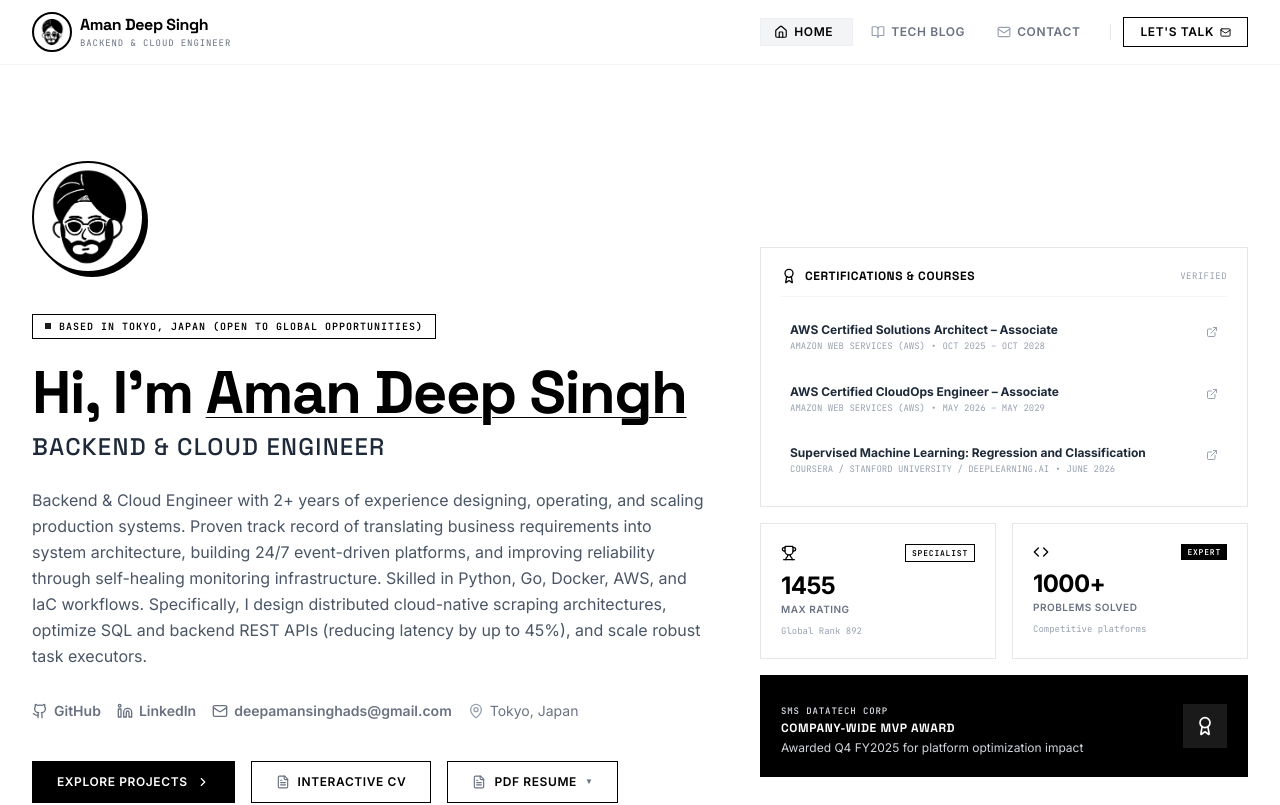
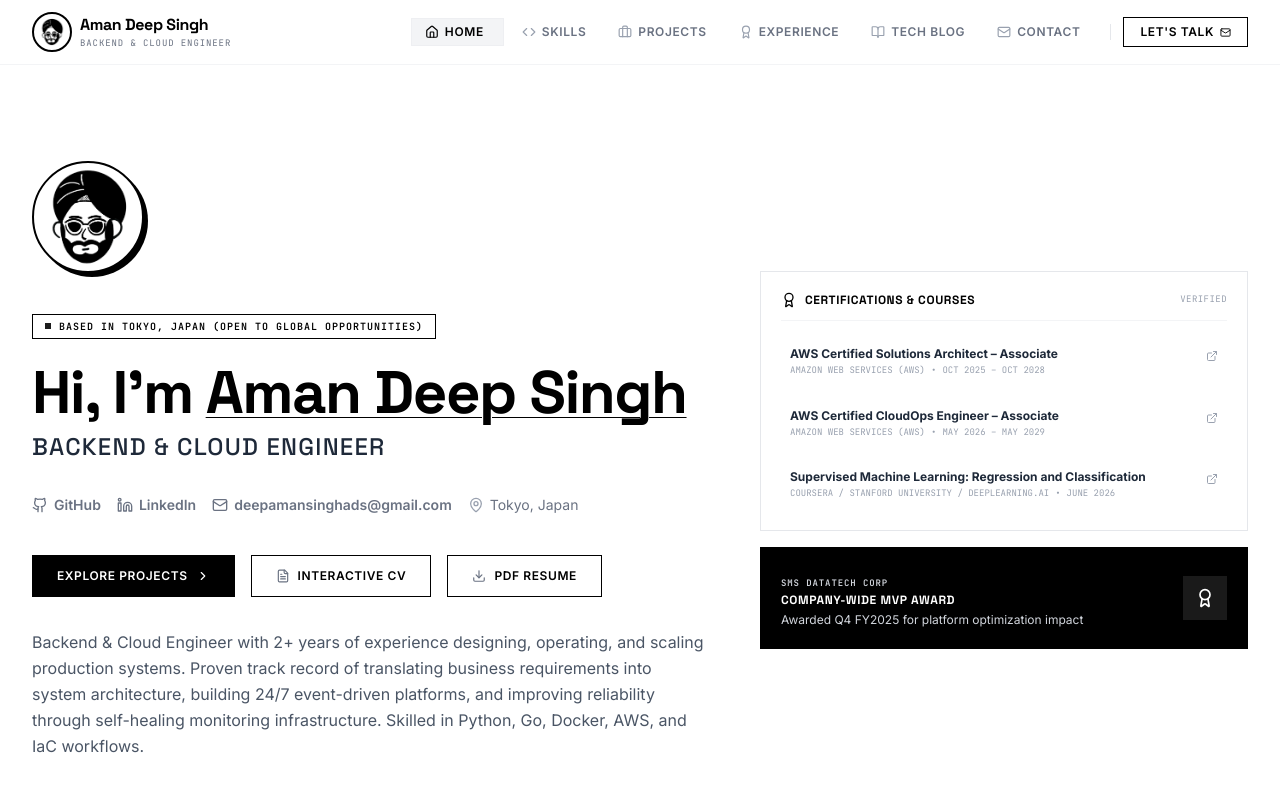
Before and after one commit to deep-astaad/portfolio, a React (Vite) app: page / in a window 1280 px wide. Shown: the top 805 px of the page. Built offline with nearby package versions, Linux system fonts and the light colour scheme.

Commit message:
feat(navigation): add section tracking and nav links
Implement scroll-based section navigation for the home page, add new navigation categories, and refine the hero section layout for better content flow.

```diff
--- a/src/components/Header.tsx
+++ b/src/components/Header.tsx
@@ -3,8 +3,8 @@
  * SPDX-License-Identifier: Apache-2.0
  */
 
-import React, { useState } from "react";
-import { Menu, X, Terminal, FileText, Mail, Home, BookOpen, Share2 } from "lucide-react";
+import React, { useState, useEffect } from "react";
+import { Menu, X, Terminal, FileText, Mail, Home, BookOpen, Share2, Code, Briefcase, Award } from "lucide-react";
 import { motion, AnimatePresence } from "motion/react";
 import { PERSONAL_INFO } from "../data";
 import Avatar from "./Avatar";
@@ -16,17 +16,80 @@ interface HeaderProps {
 
 export default function Header({ activeTab, setActiveTab }: HeaderProps) {
   const [isOpen, setIsOpen] = useState(false);
+  const [activeSection, setActiveSection] = useState<string>("home");
 
   const navItems = [
-    { id: "home" as const, label: "Home", icon: Home },
-    { id: "blog" as const, label: "Tech Blog", icon: BookOpen },
-    { id: "contact" as const, label: "Contact", icon: Mail },
+    { id: "home", label: "Home", type: "tab", icon: Home },
+    { id: "skills", label: "Skills", type: "scroll", targetId: "skills-section", icon: Code },
+    { id: "projects", label: "Projects", type: "scroll", targetId: "projects-section", icon: Briefcase },
+    { id: "experience", label: "Experience", type: "scroll", targetId: "experience-section", icon: Award },
+    { id: "blog", label: "Tech Blog", type: "tab", icon: BookOpen },
+    { id: "contact", label: "Contact", type: "tab", icon: Mail },
   ];
 
-  const handleNavClick = (tabId: "home" | "blog" | "contact") => {
-    setActiveTab(tabId);
-    setIsOpen(false);
-    window.scrollTo({ top: 0, behavior: "smooth" });
+  // Section observer to track the active section within the Home tab
+  useEffect(() => {
+    if (activeTab !== "home") return;
+
+    const sections = ["hero-section", "skills-section", "projects-section", "experience-section"];
+    const observers = sections.map((id) => {
+      const el = document.getElementById(id);
+      if (!el) return null;
+
+      const observer = new IntersectionObserver(
+        ([entry]) => {
+          if (entry.isIntersecting) {
+            if (id === "hero-section") {
+              setActiveSection("home");
+            } else if (id === "skills-section") {
+              setActiveSection("skills");
+            } else if (id === "projects-section") {
+              setActiveSection("projects");
+            } else if (id === "experience-section") {
+              setActiveSection("experience");
+            }
+          }
+        },
+        { threshold: 0.15, rootMargin: "-80px 0px -50% 0px" }
+      );
+      observer.observe(el);
+      return { observer, el };
+    });
+
+    return () => {
+      observers.forEach((obs) => {
+        if (obs) obs.observer.unobserve(obs.el);
+      });
+    };
+  }, [activeTab]);
+
+  const handleNavClick = (target: string | { id: string; label: string; type: string; targetId?: string }) => {
+    if (typeof target === "string") {
+      setActiveTab(target as "home" | "blog" | "contact");
+      setIsOpen(false);
+      window.scrollTo({ top: 0, behavior: "smooth" });
+    } else if (target.type === "scroll" && target.targetId) {
+      if (activeTab !== "home") {
+        setActiveTab("home");
+        // Wait for Home tab to render
+        setTimeout(() => {
+          const el = document.getElementById(target.targetId!);
+          if (el) {
+            el.scrollIntoView({ behavior: "smooth", block: "start" });
+          }
+        }, 150);
+      } else {
+        const el = document.getElementById(target.targetId);
+        if (el) {
+          el.scrollIntoView({ behavior: "smooth", block: "start" });
+        }
+      }
+      setIsOpen(false);
+    } else {
+      setActiveTab(target.id as "home" | "blog" | "contact");
+      setIsOpen(false);
+      window.scrollTo({ top: 0, behavior: "smooth" });
+    }
   };
 
   return (
@@ -51,15 +114,17 @@ export default function Header({ activeTab, setActiveTab }: HeaderProps) {
         </div>
 
         {/* Desktop Navigation */}
-        <nav className="hidden md:flex items-center space-x-1" id="desktop-nav">
+        <nav className="hidden lg:flex items-center space-x-1" id="desktop-nav">
           {navItems.map((item) => {
             const Icon = item.icon;
-            const isActive = activeTab === item.id;
+            const isActive = item.type === "scroll"
+              ? (activeTab === "home" && activeSection === item.id)
+              : (activeTab === item.id);
             return (
               <button
                 key={item.id}
                 id={`nav-${item.id}`}
-                onClick={() => handleNavClick(item.id)}
+                onClick={() => handleNavClick(item)}
                 className={`relative flex items-center space-x-1.5 px-3.5 py-1.5 font-sans text-xs uppercase tracking-wider font-semibold transition-all duration-200 ${
                   isActive
                     ? "text-black"
@@ -93,7 +158,7 @@ export default function Header({ activeTab, setActiveTab }: HeaderProps) {
         </nav>
 
         {/* Mobile Menu Button */}
-        <div className="flex md:hidden" id="mobile-menu-trigger">
+        <div className="flex lg:hidden" id="mobile-menu-trigger">
           <button
             onClick={() => setIsOpen(!isOpen)}
             className="inline-flex items-center justify-center p-2 text-black hover:bg-gray-100 focus:outline-none"
@@ -112,18 +177,20 @@ export default function Header({ activeTab, setActiveTab }: HeaderProps) {
             animate={{ opacity: 1, height: "auto" }}
             exit={{ opacity: 0, height: 0 }}
             transition={{ duration: 0.2 }}
-            className="md:hidden border-b border-gray-200 bg-white"
+            className="lg:hidden border-b border-gray-200 bg-white"
             id="mobile-drawer"
           >
             <div className="space-y-1 px-4 pt-2 pb-4">
               {navItems.map((item) => {
                 const Icon = item.icon;
-                const isActive = activeTab === item.id;
+                const isActive = item.type === "scroll"
+                  ? (activeTab === "home" && activeSection === item.id)
+                  : (activeTab === item.id);
                 return (
                   <button
                     key={item.id}
                     id={`mobile-nav-${item.id}`}
-                    onClick={() => handleNavClick(item.id)}
+                    onClick={() => handleNavClick(item)}
                     className={`flex w-full items-center space-x-3 px-4 py-3 font-sans text-sm uppercase tracking-wider font-semibold transition-colors duration-200 ${
                       isActive
                         ? "bg-gray-100 text-black border-l-2 border-black"
--- a/src/components/Hero.tsx
+++ b/src/components/Hero.tsx
@@ -15,7 +15,6 @@ interface HeroProps {
 
 export default function Hero({ setActiveTab }: HeroProps) {
   const [showResume, setShowResume] = useState(false);
-  const [showPdfDropdown, setShowPdfDropdown] = useState(false);
 
   return (
     <section className="relative overflow-hidden py-16 lg:py-24" id="hero-section">
@@ -69,22 +68,11 @@ export default function Hero({ setActiveTab }: HeroProps) {
               </motion.h2>
             </div>
 
-            {/* Structured Summary */}
-            <motion.p
+            {/* Social Links & Meta Info (Moved right below title text) */}
+            <motion.div
               initial={{ opacity: 0, y: 15 }}
               animate={{ opacity: 1, y: 0 }}
               transition={{ duration: 0.5, delay: 0.3 }}
-              className="font-sans text-base leading-relaxed text-gray-600 max-w-2xl"
-              id="hero-summary"
-            >
-              {PERSONAL_INFO.summary} Specifically, I design distributed cloud-native scraping architectures, optimize SQL and backend REST APIs (reducing latency by up to 45%), and scale robust task executors.
-            </motion.p>
-
-            {/* Social Links & Meta Info */}
-            <motion.div
-              initial={{ opacity: 0, y: 15 }}
-              animate={{ opacity: 1, y: 0 }}
-              transition={{ duration: 0.5, delay: 0.4 }}
               className="flex flex-wrap items-center gap-4 py-2"
               id="social-icons-row"
             >
@@ -122,11 +110,11 @@ export default function Hero({ setActiveTab }: HeroProps) {
               </div>
             </motion.div>
 
-            {/* Action Buttons */}
+            {/* Action Buttons (Moved right after the moved links) */}
             <motion.div
               initial={{ opacity: 0, y: 15 }}
               animate={{ opacity: 1, y: 0 }}
-              transition={{ duration: 0.5, delay: 0.5 }}
+              transition={{ duration: 0.5, delay: 0.4 }}
               className="flex flex-wrap gap-4 pt-2"
               id="hero-cta-buttons"
             >
@@ -151,56 +139,27 @@ export default function Hero({ setActiveTab }: HeroProps) {
                 <span>Interactive CV</span>
               </button>
 
-              <div className="relative inline-block text-left" id="pdf-resume-dropdown-container">
-                <button
-                  onClick={() => setShowPdfDropdown(!showPdfDropdown)}
-                  id="cta-pdf-resume"
-                  className="inline-flex items-center justify-center space-x-2 border border-black bg-white px-6 py-3 font-sans text-xs font-semibold uppercase tracking-wider text-black transition-all hover:bg-black hover:text-white group duration-200"
-                >
-                  <FileText size={14} className="text-gray-500 group-hover:text-white" />
-                  <span>PDF Resume</span>
-                  <span className="text-[8px] text-gray-500 group-hover:text-white transition-colors">▼</span>
-                </button>
-                {showPdfDropdown && (
-                  <>
-                    <div
-                      className="fixed inset-0 z-10"
-                      onClick={() => setShowPdfDropdown(false)}
-                    />
-                    <div className="absolute left-0 mt-2 w-48 bg-white border border-black shadow-lg z-20 font-sans">
-                      <a
-                        href="resume.pdf"
-                        target="_blank"
-                        rel="noreferrer"
-                        onClick={() => setShowPdfDropdown(false)}
-                        className="flex items-center space-x-2 px-4 py-3 text-xs text-black hover:bg-gray-100 transition-colors border-b border-gray-100"
-                      >
-                        <Eye size={14} className="text-gray-500" />
-                        <span>View PDF in Browser</span>
-                      </a>
-                      <a
-                        href="resume.pdf"
-                        download="Aman_Deep_Singh_Resume.pdf"
-                        onClick={() => setShowPdfDropdown(false)}
-                        className="flex items-center space-x-2 px-4 py-3 text-xs text-black hover:bg-gray-100 transition-colors"
-                      >
-                        <Download size={14} className="text-gray-500" />
-                        <span>Download PDF File</span>
-                      </a>
-                    </div>
-                  </>
-                )}
-              </div>
+              <a
+                href="resume.pdf"
+                download="Aman_Deep_Singh_Resume.pdf"
+                id="cta-pdf-resume"
+                className="inline-flex items-center justify-center space-x-2 border border-black bg-white px-6 py-3 font-sans text-xs font-semibold uppercase tracking-wider text-black transition-all hover:bg-black hover:text-white group duration-200"
+              >
+                <Download size={14} className="text-gray-500 group-hover:text-white transition-colors" />
+                <span>PDF Resume</span>
+              </a>
+            </motion.div>
 
-              <button
-                onClick={() => setActiveTab("blog")}
-                id="cta-read-blog"
-                className="inline-flex items-center justify-center space-x-2 border border-transparent bg-transparent px-4 py-3 font-sans text-xs font-bold uppercase tracking-wider text-black transition-all hover:underline"
-              >
-                <span>Read Technical Blog</span>
-                <span className="font-mono text-[10px] px-1.5 py-0.5 border border-black bg-black text-white">3 Articles</span>
-              </button>
-            </motion.div>
+            {/* Structured Summary (Placed after the action buttons, made short and readable) */}
+            <motion.p
+              initial={{ opacity: 0, y: 15 }}
+              animate={{ opacity: 1, y: 0 }}
+              transition={{ duration: 0.5, delay: 0.5 }}
+              className="font-sans text-sm sm:text-base leading-relaxed text-gray-600 max-w-2xl pt-2"
+              id="hero-summary"
+            >
+              {PERSONAL_INFO.summary}
+            </motion.p>
 
           </div>
 
@@ -249,37 +208,6 @@ export default function Hero({ setActiveTab }: HeroProps) {
                 </div>
               </div>
 
-              {/* Competitive Programming Badges */}
-              <div className="grid grid-cols-2 gap-4">
-
-                {/* Codeforces Badge */}
-                <div className="bg-white border border-gray-200 p-5 space-y-2">
-                  <div className="flex items-center justify-between">
-                    <Trophy className="text-black" size={16} />
-                    <span className="font-mono text-[8px] text-black font-bold uppercase tracking-widest border border-black bg-white px-1.5 py-0.5">Specialist</span>
-                  </div>
-                  <div>
-                    <p className="font-sans text-2xl font-bold text-black tracking-tight">1455</p>
-                    <p className="font-sans text-[10px] uppercase tracking-wider text-gray-500 font-semibold">Max Rating</p>
-                  </div>
-                  <p className="font-mono text-[9px] text-gray-400">Global Rank 892</p>
-                </div>
-
-                {/* LeetCode Badge */}
-                <div className="bg-white border border-gray-200 p-5 space-y-2">
-                  <div className="flex items-center justify-between">
-                    <Code className="text-black" size={16} />
-                    <span className="font-mono text-[8px] text-white font-bold uppercase tracking-widest bg-black px-1.5 py-0.5">Expert</span>
-                  </div>
-                  <div>
-                    <p className="font-sans text-2xl font-bold text-black tracking-tight">1000+</p>
-                    <p className="font-sans text-[10px] uppercase tracking-wider text-gray-500 font-semibold">Problems Solved</p>
-                  </div>
-                  <p className="font-mono text-[9px] text-gray-400">Competitive platforms</p>
-                </div>
-
-              </div>
-
               {/* Company MVP Badge */}
               <div className="bg-black text-white p-5 flex items-center justify-between border border-black">
                 <div className="space-y-1">
@@ -317,54 +245,15 @@ export default function Hero({ setActiveTab }: HeroProps) {
               className="relative w-full max-w-4xl h-[85vh] bg-white rounded-2xl shadow-2xl flex flex-col overflow-hidden cursor-default"
             >
               {/* Modal Header */}
-              <div className="px-6 py-4 border-b border-gray-200 flex flex-col sm:flex-row sm:items-center sm:justify-between bg-gray-50 gap-2">
+              <div className="px-6 py-4 border-b border-gray-200 flex items-center justify-between bg-gray-50">
                 <div className="flex items-center space-x-2">
                   <FileText className="text-black" size={16} />
                   <span className="font-display font-bold text-xs uppercase tracking-wider text-black">Aman_Deep_Singh_Resume.pdf</span>
-                  {typeof window !== "undefined" && window.self !== window.top && (
-                    <span className="hidden md:inline-flex items-center bg-amber-50 text-amber-800 text-[9px] font-mono px-2 py-0.5 border border-amber-200 uppercase font-bold animate-pulse">
-                      💡 Tip: Open in a new tab to Print/Export perfectly
-                    </span>
-                  )}
                 </div>
-                <div className="flex items-center space-x-2 justify-end flex-wrap gap-y-1.5">
-                  {typeof window !== "undefined" && window.self !== window.top && (
-                    <span className="inline-block md:hidden text-[8px] font-mono text-amber-800 text-right mr-1">
-                      💡 Open in new tab to print
-                    </span>
-                  )}
-                  <a
-                    href="resume.pdf"
-                    target="_blank"
-                    rel="noreferrer"
-                    className="inline-flex items-center space-x-1 px-2.5 py-1.5 border border-gray-300 bg-white text-[10px] uppercase tracking-wider font-bold text-gray-700 hover:text-black hover:border-black transition-colors duration-150 cursor-pointer"
-                  >
-                    <Eye size={12} className="text-gray-500" />
-                    <span>View Original PDF</span>
-                  </a>
-                  <a
-                    href="resume.pdf"
-                    download="Aman_Deep_Singh_Resume.pdf"
-                    className="inline-flex items-center space-x-1 px-2.5 py-1.5 border border-gray-300 bg-white text-[10px] uppercase tracking-wider font-bold text-gray-700 hover:text-black hover:border-black transition-colors duration-150 cursor-pointer"
-                  >
-                    <Download size={12} className="text-gray-500" />
-                    <span>Download PDF</span>
-                  </a>
-                  <button
-                    onClick={() => {
-                      try {
-                        window.print();
-                      } catch (e) {
-                        console.error("Print failed", e);
-                      }
-                    }}
-                    className="inline-flex items-center space-x-1 px-2.5 py-1.5 border border-black bg-white text-[10px] uppercase tracking-wider font-bold text-black hover:bg-black hover:text-white transition-colors duration-150 cursor-pointer"
-                  >
-                    <span>Print / Export</span>
-                  </button>
+                <div>
                   <button
                     onClick={() => setShowResume(false)}
-                    className="px-2.5 py-1.5 border border-transparent text-[10px] uppercase tracking-wider font-bold text-gray-500 hover:text-black transition-colors cursor-pointer"
+                    className="px-4 py-2 border border-black bg-white text-[10px] uppercase tracking-wider font-bold text-black hover:bg-black hover:text-white transition-colors duration-150 cursor-pointer"
                   >
                     Close
                   </button>
@@ -483,8 +372,7 @@ export default function Hero({ setActiveTab }: HeroProps) {
                   <h3 className="font-display text-sm font-bold tracking-wider text-gray-900 uppercase border-b border-gray-200 pb-1">Key Achievements</h3>
                   <ul className="list-disc pl-5 text-xs text-gray-700 space-y-1">
                     <li><strong className="text-gray-900">Company-wide MVP Award (Q4 FY2025):</strong> Awarded for outstanding architectural contributions.</li>
-                    <li><strong className="text-gray-900">Competitive Programming Specialist:</strong> Peak rating of 1455 on Codeforces. Ranked Global #892 in Round 856 (Div. 2).</li>
-                    <li><strong className="text-gray-900">LeetCode Accomplishment:</strong> Solved 1000+ total algorithmic problems with deep practice in C++ and Python.</li>
+                    <li><strong className="text-gray-900">Problem Solving Accomplishments:</strong> Extensive practice in algorithms and data structures on competitive platforms with C++ and Python.</li>
                     <li><strong className="text-gray-900">State Merit Rank 10:</strong> Awarded in the Senior Secondary exams by BSER, Rajasthan in 2019 out of hundred-thousands of candidates.</li>
                   </ul>
                 </div>
--- a/src/data.ts
+++ b/src/data.ts
@@ -312,7 +312,7 @@ tasks = Task.objects.filter(status='active').select_related('user__profile')`
     coverImage: "https://images.unsplash.com/photo-1515879218367-8466d910aaa4?q=80&w=600&auto=format&fit=crop",
     content: React.createElement("div", { className: "space-y-6" },
       React.createElement("p", { className: "text-lg text-gray-700 leading-relaxed font-sans" },
-        "Solving over 1,000 algorithmic problems across platforms like Codeforces (where I'm rated a Specialist with a peak of 1455) and LeetCode has been a cornerstone of my growth as an engineer. While some developers dismiss competitive programming as 'interviews preparation', I have found that it builds core instincts that directly elevate system architecture and backend reliability."
+        "Solving algorithmic problems across platforms like Codeforces and LeetCode has been a cornerstone of my growth as an engineer. While some developers dismiss competitive programming as 'interviews preparation', I have found that it builds core instincts that directly elevate system architecture and backend reliability."
       ),
       React.createElement("h3", { className: "text-2xl font-display font-bold text-gray-900 mt-8 mb-4" },
         "1. Complexity Intuition is a Production Tool"
```
